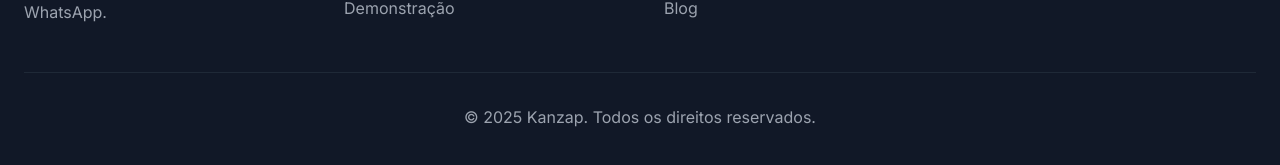
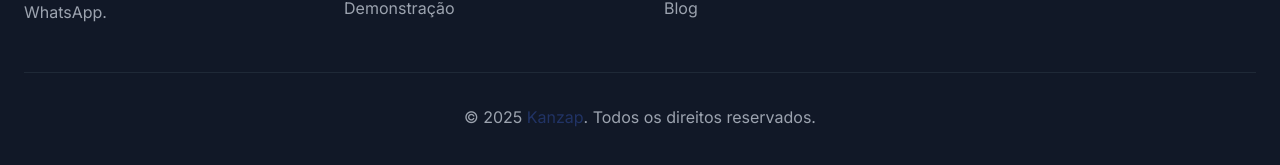
Before and after one commit to bruno-garcez-se/tradechat, a Next.js app: page / in a window 1280 px wide. Shown: the part 4092-4257 px from the top of the page. Built offline with nearby package versions, Linux system fonts and the light colour scheme.

Commit message:
Alterando cor do nome Kanzap no rodapé para #213365

```diff
--- a/src/app/page.tsx
+++ b/src/app/page.tsx
@@ -234,8 +234,8 @@
               </ul>
             </div>
           </div>
-          <div className="border-t border-gray-800 mt-12 pt-8 text-center text-gray-400">
-            <p>&copy; {new Date().getFullYear()} Kanzap. Todos os direitos reservados.</p>
+          <div className="border-t border-gray-800 mt-12 pt-8 text-center">
+            <p className="text-gray-400">&copy; {new Date().getFullYear()} <span className="text-[#213365]">Kanzap</span>. Todos os direitos reservados.</p>
           </div>
         </div>
       </footer>
```
